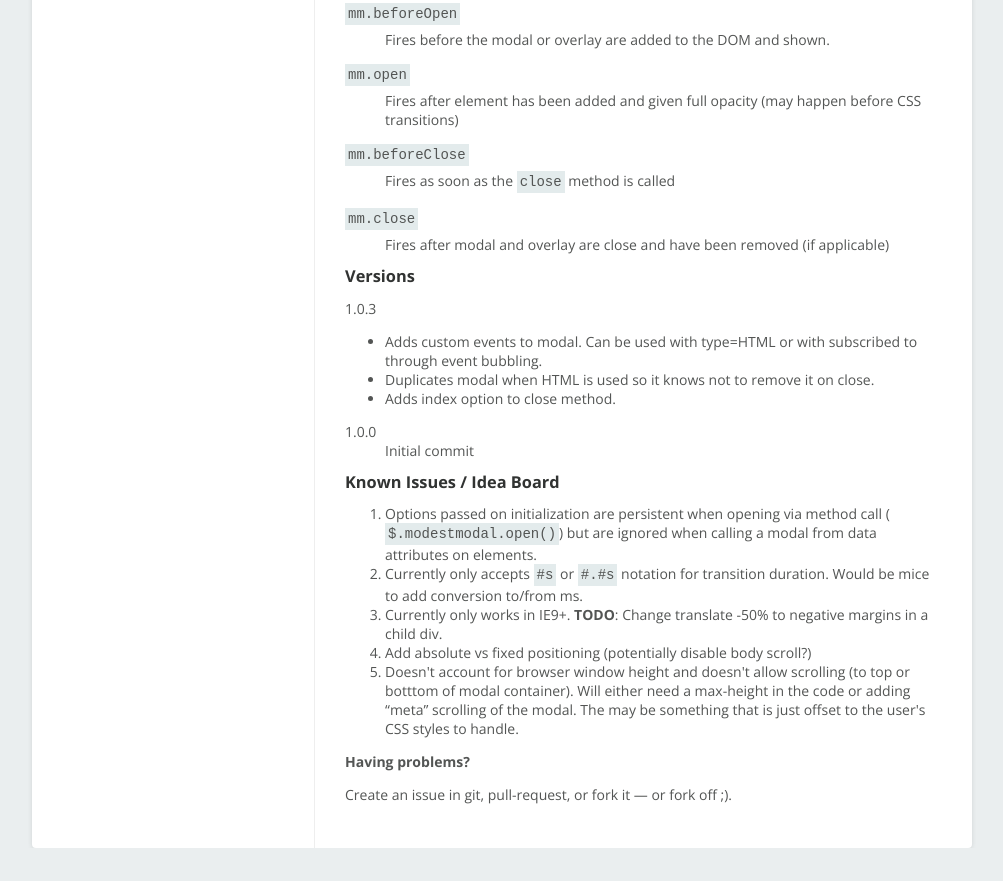
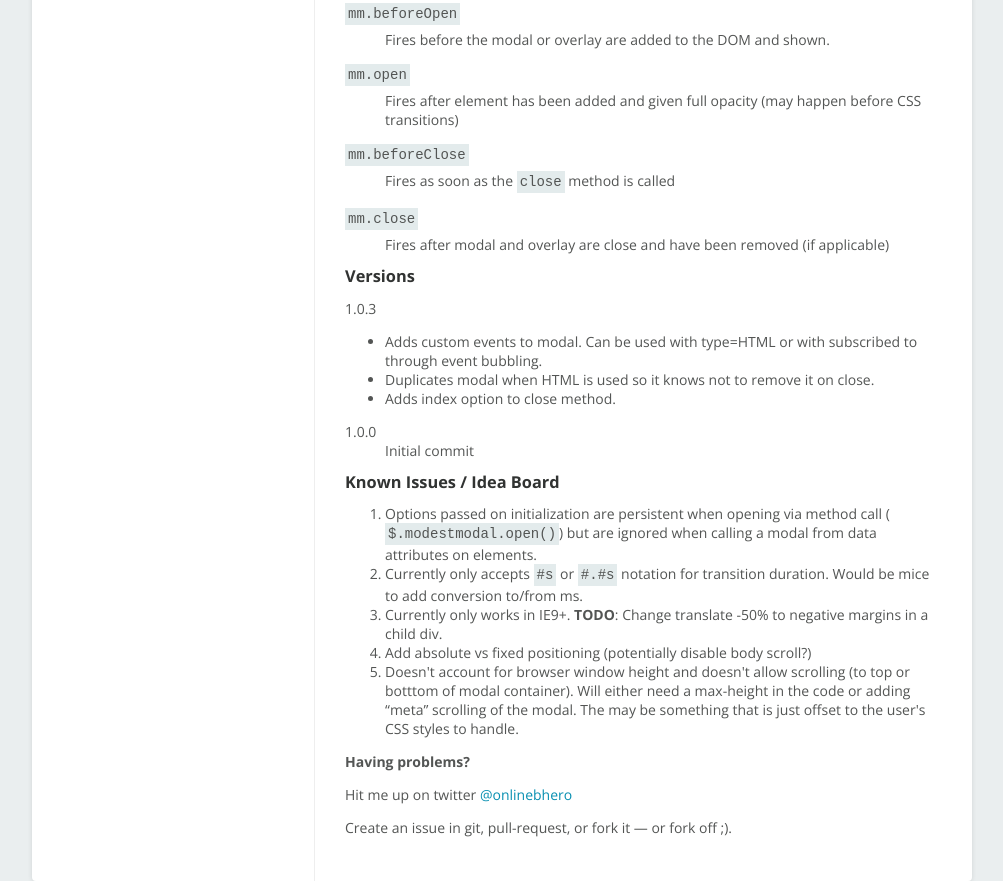
Before and after one commit to jrhalchak/modest-modal, a website: page index.html in a window 1280 px wide. Shown: the part 1584-2465 px from the top of the page, without its empty margins (138-1141 px from the left). Before the commit the page ends 2432 px from the top, so only its background shows below. Drawn offline with nearby package versions, Linux system fonts and the light colour scheme.

Commit message:
Contact info addition

```diff
--- a/index.html
+++ b/index.html
@@ -176,6 +176,7 @@
           </li>
         </ol>
         <strong>Having problems?</strong>
+        <p>Hit me up on twitter <a href="http://www.twitter.com/onlinebhero">@onlinebhero</a></p>
         <p>
           Create an issue in git, pull-request, or fork it &mdash; or fork off ;).
         </p>
```
Also changed, not shown: README.md.
